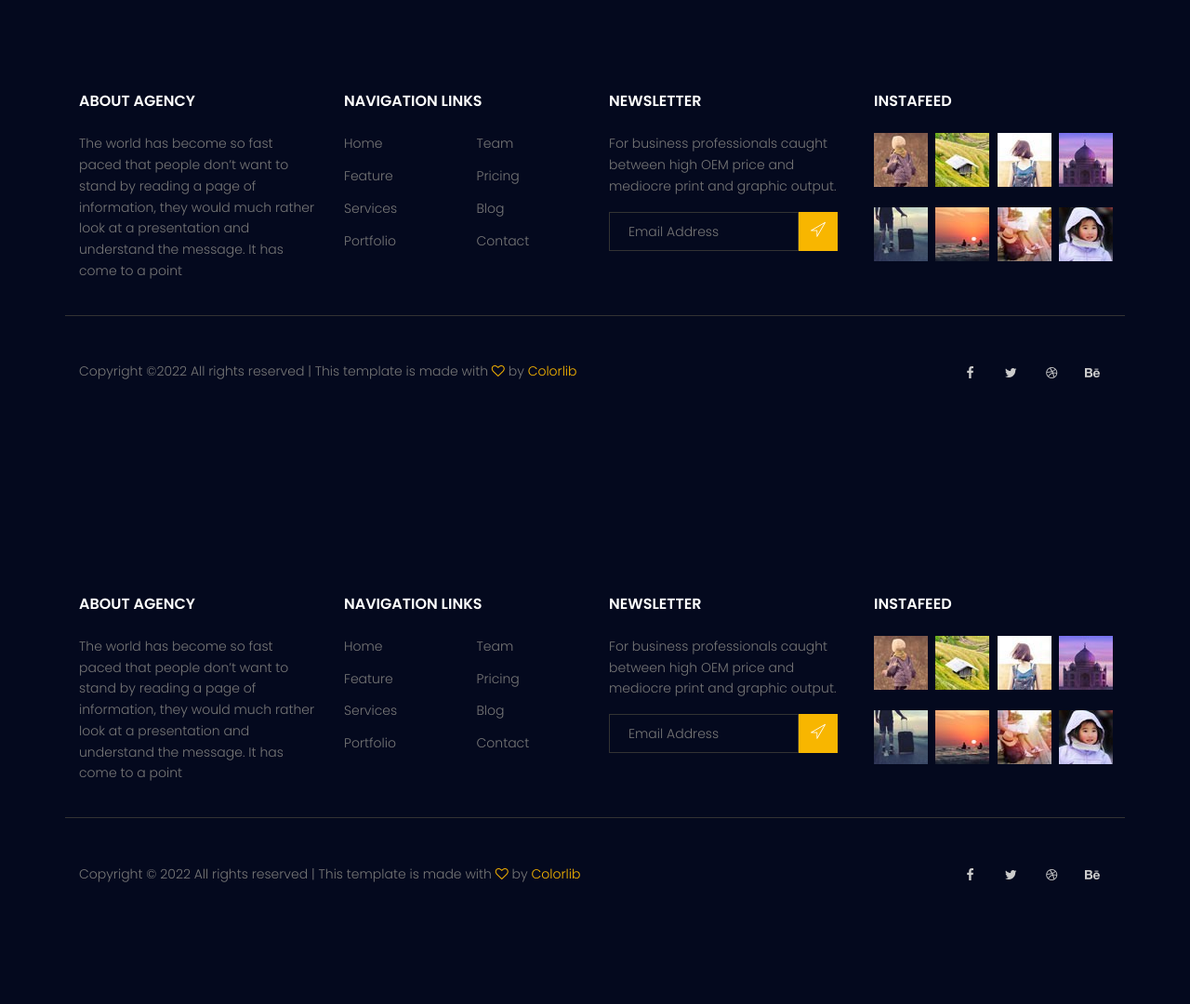
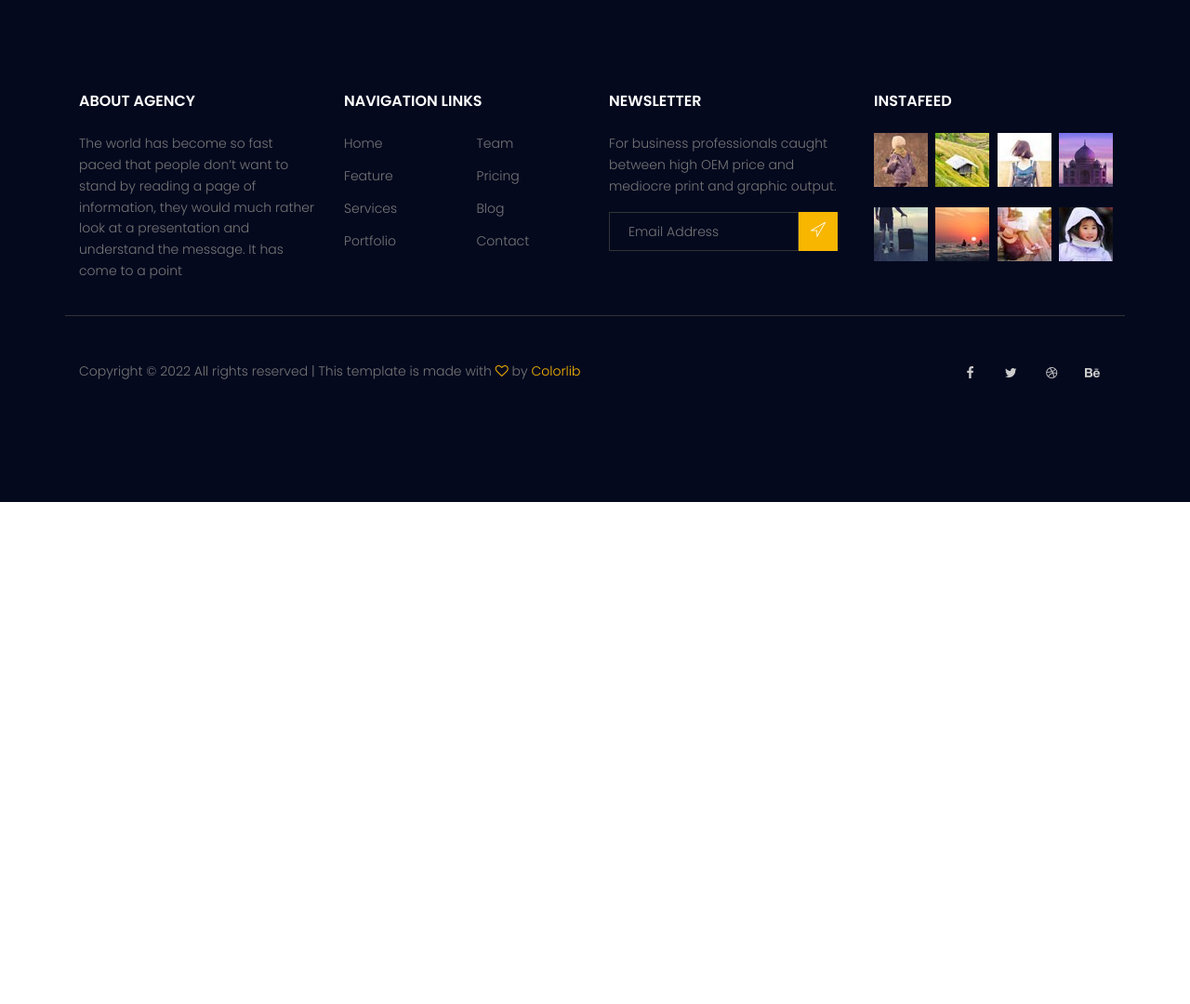
Before and after one commit to mhas1381/MySite, a Django app: page /about in a window 1280 px wide. Shown: the part 1668-2748 px from the top of the page at 93% size. After the commit the page ends 2208 px from the top, so only its background shows below. Run offline with Django 3.2, Linux system fonts and the light colour scheme; some libraries are stand-ins or nearby versions.

Commit message:
Update about.html

```diff
--- a/templates/website/about.html
+++ b/templates/website/about.html
@@ -104,92 +104,6 @@
 				</div>
 			</section>
 			<!-- End other-issue Area -->
-
-			<!-- start footer Area -->
-			<footer class="footer-area section-gap">
-				<div class="container">
-
-					<div class="row">
-						<div class="col-lg-3  col-md-6 col-sm-6">
-							<div class="single-footer-widget">
-								<h6>About Agency</h6>
-								<p>
-									The world has become so fast paced that people don’t want to stand by reading a page of information, they would much rather look at a presentation and understand the message. It has come to a point
-								</p>
-							</div>
-						</div>
-						<div class="col-lg-3 col-md-6 col-sm-6">
-							<div class="single-footer-widget">
-								<h6>Navigation Links</h6>
-								<div class="row">
-									<div class="col">
-										<ul>
-											<li><a href="#">Home</a></li>
-											<li><a href="#">Feature</a></li>
-											<li><a href="#">Services</a></li>
-											<li><a href="#">Portfolio</a></li>
-										</ul>
-									</div>
-									<div class="col">
-										<ul>
-											<li><a href="#">Team</a></li>
-											<li><a href="#">Pricing</a></li>
-											<li><a href="#">Blog</a></li>
-											<li><a href="#">Contact</a></li>
-										</ul>
-									</div>
-								</div>
-							</div>
-						</div>
-						<div class="col-lg-3  col-md-6 col-sm-6">
-							<div class="single-footer-widget">
-								<h6>Newsletter</h6>
-								<p>
-									For business professionals caught between high OEM price and mediocre print and graphic output.
-								</p>
-								<div id="mc_embed_signup">
-									<form target="_blank" action="https://spondonit.us12.list-manage.com/subscribe/post?u=1462626880ade1ac87bd9c93a&amp;id=92a4423d01" method="get" class="subscription relative">
-										<div class="input-group d-flex flex-row">
-											<input name="EMAIL" placeholder="Email Address" onfocus="this.placeholder = ''" onblur="this.placeholder = 'Email Address '" required="" type="email">
-											<button class="btn bb-btn"><span class="lnr lnr-location"></span></button>
-										</div>
-										<div class="mt-10 info"></div>
-									</form>
-								</div>
-							</div>
-						</div>
-						<div class="col-lg-3  col-md-6 col-sm-6">
-							<div class="single-footer-widget mail-chimp">
-								<h6 class="mb-20">InstaFeed</h6>
-								<ul class="instafeed d-flex flex-wrap">
-									<li><img src="{% static 'img/i1.jpg' %}" alt=""></li>
-									<li><img src="{% static 'img/i2.jpg' %}" alt=""></li>
-									<li><img src="{% static 'img/i3.jpg' %}" alt=""></li>
-									<li><img src="{% static 'img/i4.jpg' %}" alt=""></li>
-									<li><img src="{% static 'img/i5.jpg' %}" alt=""></li>
-									<li><img src="{% static 'img/i6.jpg' %}" alt=""></li>
-									<li><img src="{% static 'img/i7.jpg' %}" alt=""></li>
-									<li><img src="{% static 'img/i8.jpg' %}" alt=""></li>
-								</ul>
-							</div>
-						</div>
-					</div>
-
-					<div class="row footer-bottom d-flex justify-content-between align-items-center">
-						<p class="col-lg-8 col-sm-12 footer-text m-0"><!-- Link back to Colorlib can't be removed. Template is licensed under CC BY 3.0. -->
-Copyright &copy;<script>document.write(new Date().getFullYear());</script> All rights reserved | This template is made with <i class="fa fa-heart-o" aria-hidden="true"></i> by <a href="https://colorlib.com" target="_blank">Colorlib</a>
-<!-- Link back to Colorlib can't be removed. Template is licensed under CC BY 3.0. --></p>
-						<div class="col-lg-4 col-sm-12 footer-social">
-							<a href="#"><i class="fa fa-facebook"></i></a>
-							<a href="#"><i class="fa fa-twitter"></i></a>
-							<a href="#"><i class="fa fa-dribbble"></i></a>
-							<a href="#"><i class="fa fa-behance"></i></a>
-						</div>
-					</div>
-				</div>
-			</footer>
-			<!-- End footer Area -->
-
 			<script src="js/vendor/jquery-2.2.4.min.js"></script>
 			<script src="js/popper.min.js"></script>
 			<script src="js/vendor/bootstrap.min.js"></script>
```
